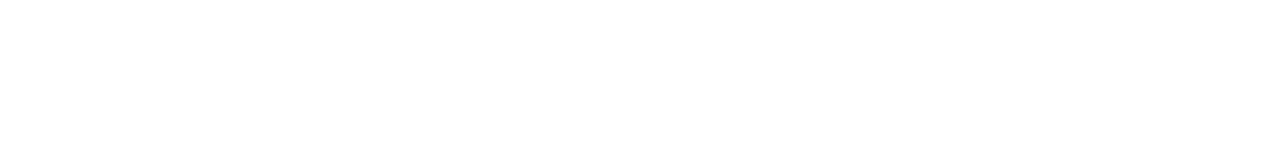
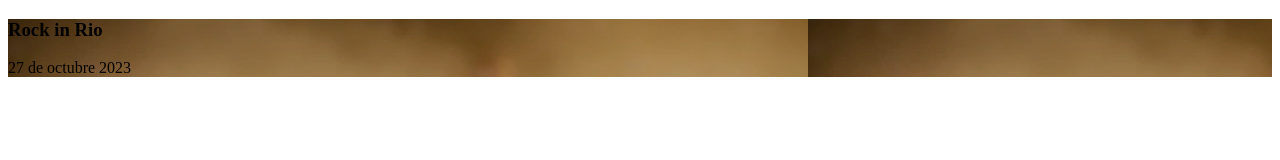
Before and after one commit to dotconde/flex-grid-demo, a plain HTML site: page index.html in a window 1280 px wide. Drawn offline with Linux system fonts and the light colour scheme.

Commit message:
Add card within concert-container

```diff
--- a/index.html
+++ b/index.html
@@ -9,6 +9,11 @@
 <body>
   <div class="container">
     <div class="concert-container">
+      <div class="card" style="background-image: url('./img/1.jpg');">
+        <h3>Rock in Rio</h3>
+        <p>27 de octubre 2023</p>
+      </div>
+
     </div>
     <div class="banner-container">
     </div>
```
